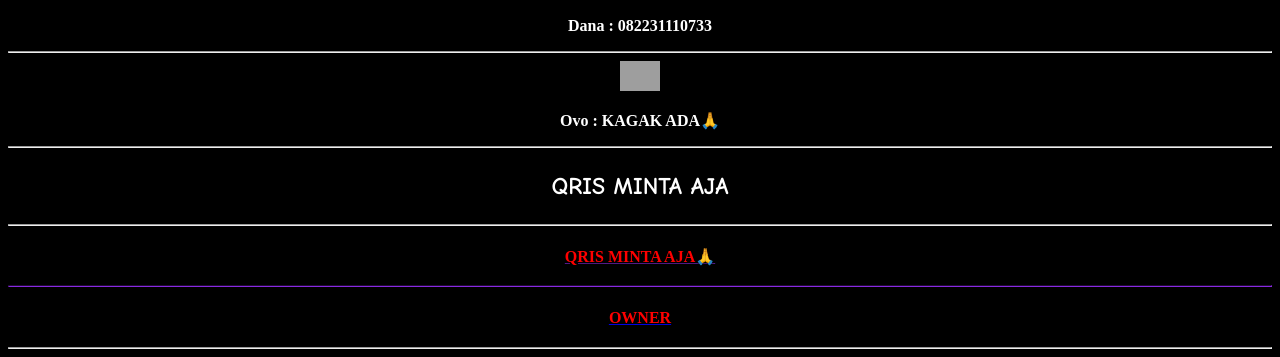
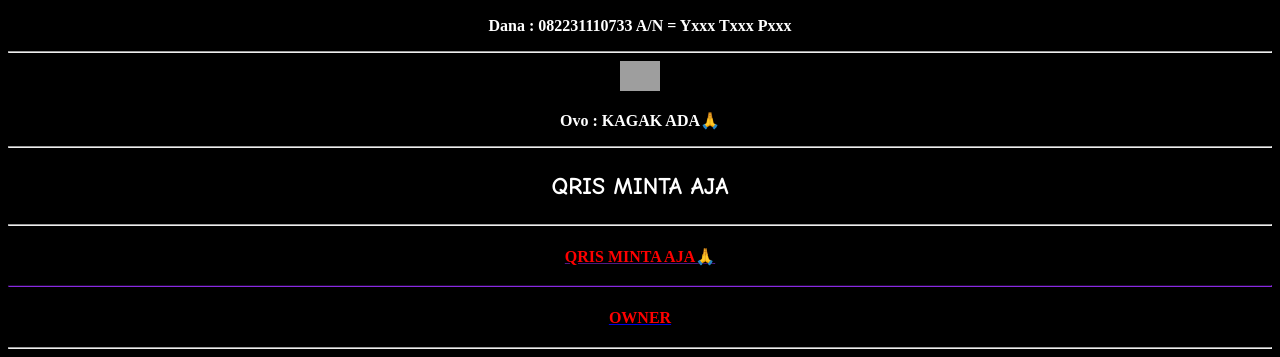
Before and after one commit to AllpayVenss/AllpayVenss.github.io, a plain HTML site: page index.html in a window 1280 px wide. Shown: the part 561-918 px from the top of the page. Drawn offline with Linux system fonts and the light colour scheme; grey boxes are pictures that could not be loaded.

Commit message:
Update index.html

```diff
--- a/index.html
+++ b/index.html
@@ -35,7 +35,7 @@
 	box-shadow: 0px 2px 2px #000;
 }
 </style>
-           <center><img src="https://i.ibb.co.com/GRszYsc/IMG-20240925-213407-294.jpg"width="200"height="200"></center></body>
+           <center><img src="https://telegra.ph/file/bd3fb7f8303ac0fa1ed04.jpg"width="200"height="200"></center></body>
 
              <center><font face="Forte" size="9" style="color:#ffffff;text-shadow:#FF0099 0px 0px 10px">TRANKSAKSI</font></center>
 
@@ -69,7 +69,8 @@
     <hr/>
 <img class="img-fluid" style="max-height: 30px" src="https://statis-images.s3.ap-southeast-1.amazonaws.com/global/payment/V2/IDR/epayment/dana.webp">
 </p>
-<point style = "font-weight: bold;"> Dana : 082231110733 </br>
+<point style = "font-weight: bold;"> Dana : 082231110733
+A/N = Yxxx Txxx Pxxx </br>
 </p>
     <hr/>
     <img class="img-fluid" style="max-height: 30px" src="https://telegra.ph/file/36bfcc1a9052b3a50126c.jpg">
```
